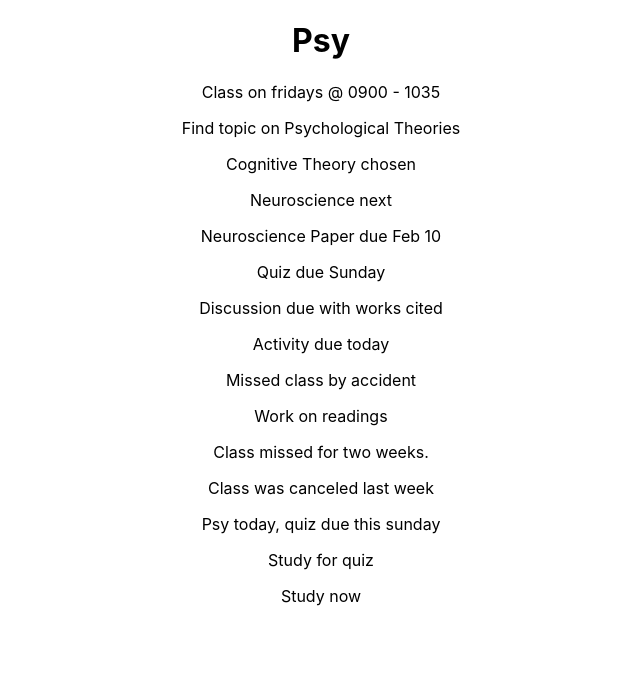
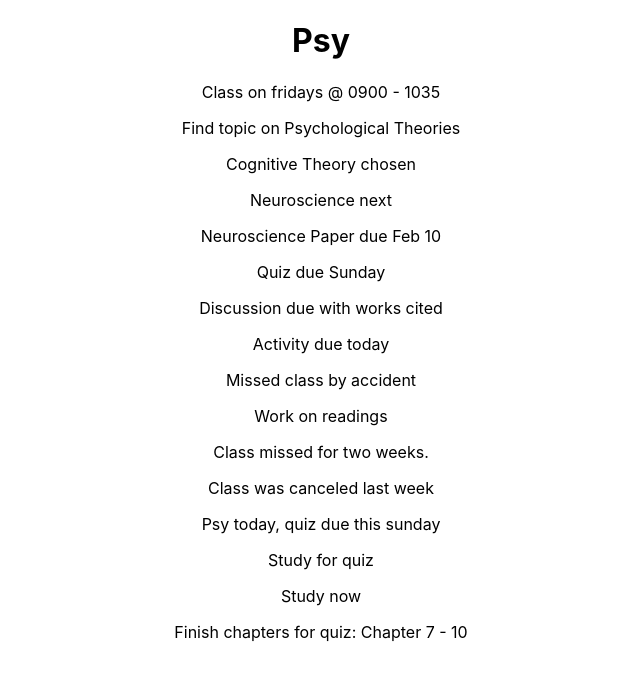
Before and after one commit to jsoomie/school-notebook, a React (Create React App) app: page /psy in a window 1280 px wide. Shown: the top 680 px of the page, without its empty margins (319-959 px from the left). Built offline with nearby package versions, Linux system fonts and the light colour scheme.

Commit message:
chore: update psy

```diff
--- a/src/pages/Psy/Psy.tsx
+++ b/src/pages/Psy/Psy.tsx
@@ -19,6 +19,7 @@ export const Psy = () => {
       <p>Psy today, quiz due this sunday</p>
       <p>Study for quiz</p>
       <p>Study now</p>
+      <p>Finish chapters for quiz: Chapter 7 - 10</p>
     </div>
   );
 };
```
